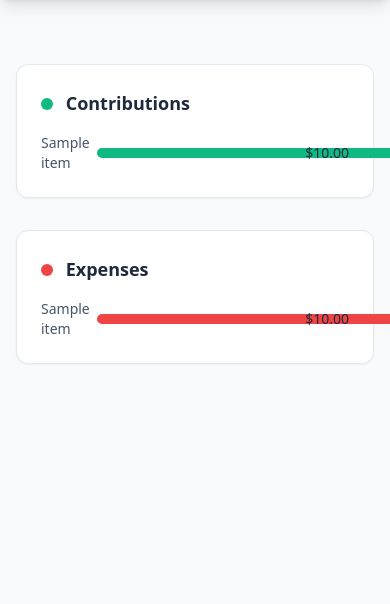
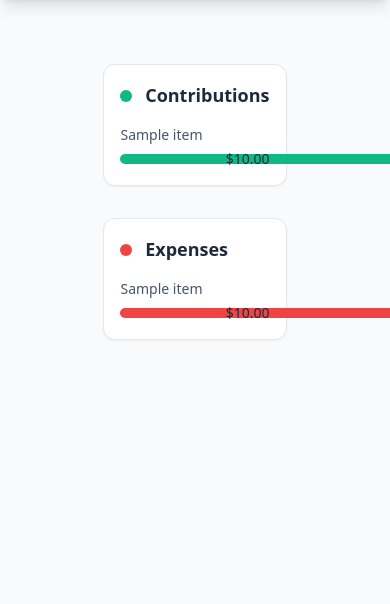
Before and after one commit to hameed-ijadunola/nmk_finance, a Django app: template templates/dashboard.html in a window 390 px wide; the page is wider, and only the part inside the window is pictured. Shown: the part 64-668 px from the top of that part. Run offline with Django 3.2, Linux system fonts and the light colour scheme; the template is opened without the code that fills it: most values are stand-ins (such as "Sample title", 1, 10 or a date in 2020); parts of the project's set-up code (start-up, migrations or seed data) failed here and were passed over; some libraries are stand-ins or nearby versions.

Commit message:
ui updates

```diff
--- a/templates/dashboard.html
+++ b/templates/dashboard.html
@@ -91,7 +91,7 @@
 <!-- Category Breakdowns -->
 <div class="grid grid-cols-1 lg:grid-cols-2 gap-8 mt-8">
     <!-- Contributions by Category -->
-    <div class="bg-white rounded-xl shadow-sm border border-slate-200 p-6">
+    <div class="bg-white rounded-xl shadow-sm border border-slate-200 p-4 sm:p-6">
         <h2 class="text-lg font-semibold text-slate-800 mb-4">
             <span class="inline-block w-3 h-3 bg-emerald-500 rounded-full mr-2"></span>
             Contributions
@@ -99,14 +99,14 @@
         {% if income_by_category %}
         <div class="space-y-3">
             {% for item in income_by_category %}
-            <div class="flex items-center justify-between">
-                <span class="text-slate-600 text-sm">{{ item.category__name }}</span>
-                <div class="flex items-center space-x-3">
-                    <div class="w-32 bg-slate-100 rounded-full h-2.5">
+            <div class="flex flex-col gap-1 sm:flex-row sm:items-center sm:justify-between sm:gap-3">
+                <span class="text-slate-600 text-sm break-words sm:truncate sm:max-w-xs">{{ item.category__name }}</span>
+                <div class="flex items-center gap-3 w-full sm:w-auto">
+                    <div class="flex-1 sm:flex-none sm:w-32 bg-slate-100 rounded-full h-2.5">
                         <div class="bg-emerald-500 h-2.5 rounded-full"
                             style="width: {% widthratio item.total total_income 100 %}%"></div>
                     </div>
-                    <span class="text-sm font-medium text-slate-800 w-28 text-right">{{ item.total|usd }}</span>
+                    <span class="text-sm font-medium text-slate-800 shrink-0 w-24 sm:w-28 text-right whitespace-nowrap">{{ item.total|usd }}</span>
                 </div>
             </div>
             {% endfor %}
@@ -117,7 +117,7 @@
     </div>
 
     <!-- Expenses by Category -->
-    <div class="bg-white rounded-xl shadow-sm border border-slate-200 p-6">
+    <div class="bg-white rounded-xl shadow-sm border border-slate-200 p-4 sm:p-6">
         <h2 class="text-lg font-semibold text-slate-800 mb-4">
             <span class="inline-block w-3 h-3 bg-red-500 rounded-full mr-2"></span>
             Expenses
@@ -125,14 +125,14 @@
         {% if expense_by_category %}
         <div class="space-y-3">
             {% for item in expense_by_category %}
-            <div class="flex items-center justify-between">
-                <span class="text-slate-600 text-sm">{{ item.category__name }}</span>
-                <div class="flex items-center space-x-3">
-                    <div class="w-32 bg-slate-100 rounded-full h-2.5">
+            <div class="flex flex-col gap-1 sm:flex-row sm:items-center sm:justify-between sm:gap-3">
+                <span class="text-slate-600 text-sm break-words sm:truncate sm:max-w-xs">{{ item.category__name }}</span>
+                <div class="flex items-center gap-3 w-full sm:w-auto">
+                    <div class="flex-1 sm:flex-none sm:w-32 bg-slate-100 rounded-full h-2.5">
                         <div class="bg-red-500 h-2.5 rounded-full"
                             style="width: {% widthratio item.total total_expenses 100 %}%"></div>
                     </div>
-                    <span class="text-sm font-medium text-slate-800 w-28 text-right">{{ item.total|usd }}</span>
+                    <span class="text-sm font-medium text-slate-800 shrink-0 w-24 sm:w-28 text-right whitespace-nowrap">{{ item.total|usd }}</span>
                 </div>
             </div>
             {% endfor %}
```
Also changed, not shown: templates/partials/summary_cards.html (+15 -15 lines).
